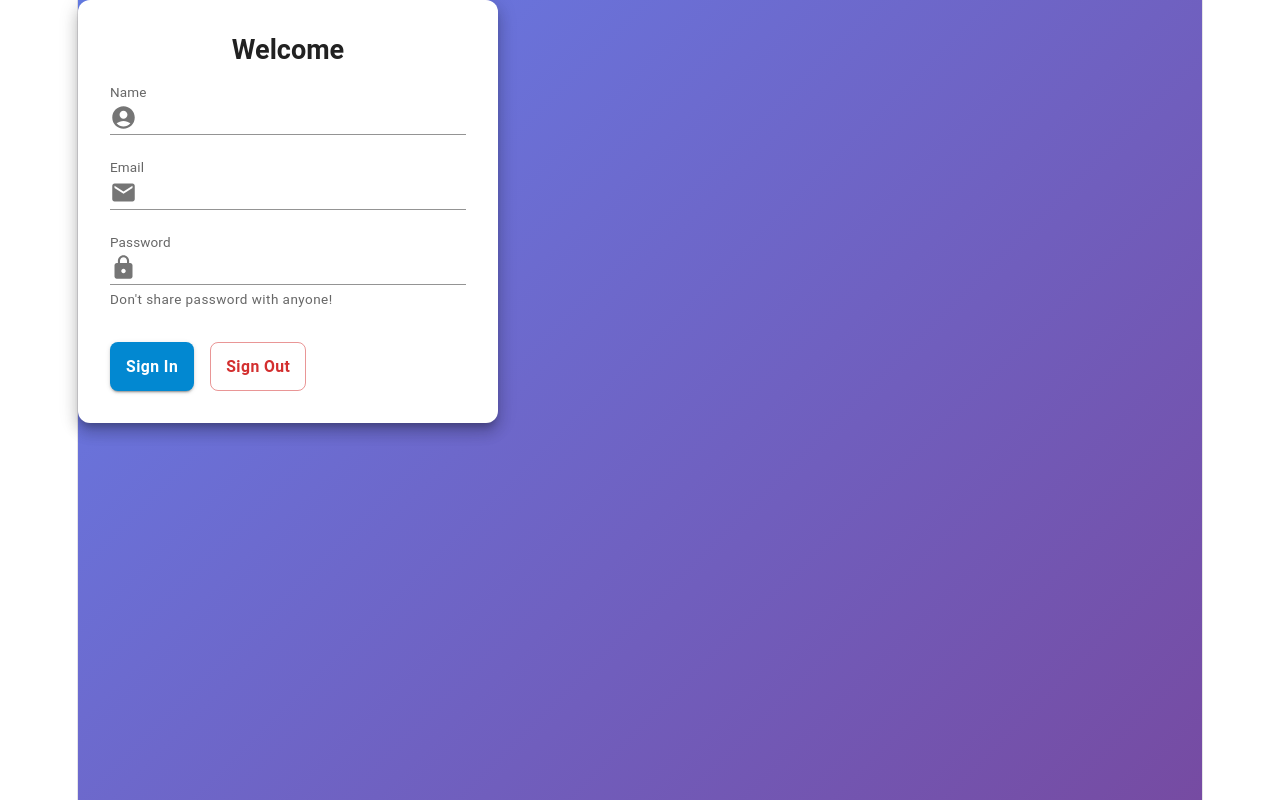
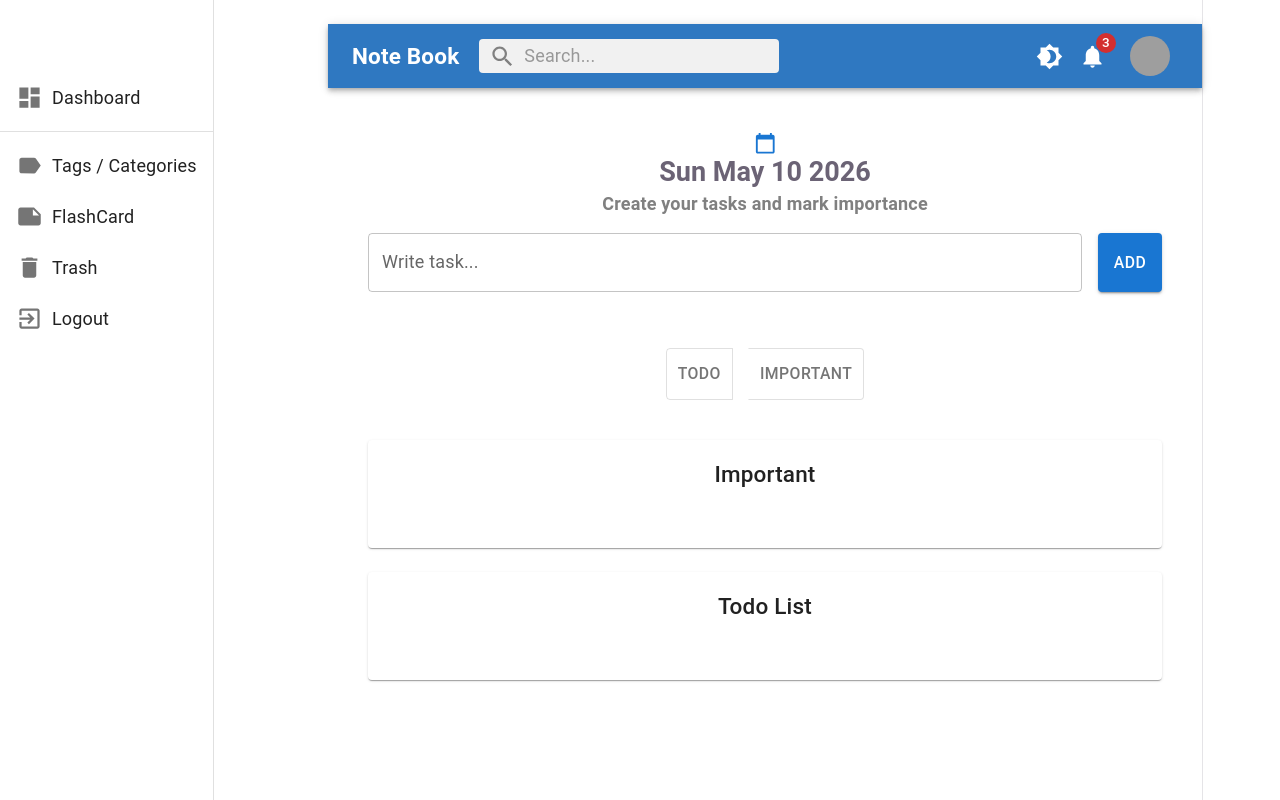
Before and after one commit to zinmarkhaing1/sl-interm-pj, a React (Vite) app in the folder note-taking-app/: page / in a window 1280 px wide. Built offline with nearby package versions, Linux system fonts and the light colour scheme; grey boxes are pictures that could not be loaded.

Commit message:
[pages]HomePage

```diff
--- a/note-taking-app/src/App.tsx
+++ b/note-taking-app/src/App.tsx
@@ -122,12 +122,20 @@
 // export default App;
 
 import './App.css';
-import { LoginForm } from './auth/LoginForm';
+import { NoteCategory } from './components/note_layout/NoteCategory';
+import { HomePage } from './pages/HomePage';
+// import { HeaderBar } from './components/header_bar/HeaderBar';
+// import { SideMenu } from './components/sidemenu_bar/SideMenu';
+// import { LoginForm } from './auth/LoginForm';
 function App() {
   return (
     <>
     <div>
-    <LoginForm/>
+    {/* <LoginForm/> */}
+    {/* <HeaderBar/> */}
+    {/* <SideMenu/> */}
+    {/* <NoteCategory/> */}
+    <HomePage/>
     </div>
     </>
   )
--- a/note-taking-app/src/auth/LoginForm.tsx
+++ b/note-taking-app/src/auth/LoginForm.tsx
@@ -20,137 +20,178 @@
 //     )
 // }
 
-import Box from '@mui/material/Box';
-import { Paper,Typography,Button,Stack,CircularProgress, InputAdornment,TextField, } from '@mui/material';
-import AccountCircle from '@mui/icons-material/AccountCircle';
-import { Email } from '@mui/icons-material';
-import { Lock } from '@mui/icons-material';
-import { useState } from 'react';
-import { useNavigate } from 'react-router-dom';
+// import Box from '@mui/material/Box';
+// import { Paper,Typography,Button,Stack,CircularProgress, InputAdornment,TextField, } from '@mui/material';
+// import AccountCircle from '@mui/icons-material/AccountCircle';
+// import { Email } from '@mui/icons-material';
+// import { Lock } from '@mui/icons-material';
+// import { useState } from 'react';
+// import { useNavigate } from 'react-router-dom';
 
-type FormState = {
-  name: string;
-  email: string;
-  password: string;
-};
+// type FormState = {
+//   name: string;
+//   email: string;
+//   password: string;
+// };
 
-type TouchedState = {
-  name: boolean;
-  email: boolean;
-  password: boolean;
-};
-export const LoginForm =()=>{
-    const [form, setForm] = useState<FormState>({
-        name: "",
-        email: "",
-        password: "",
-      });
+// type TouchedState = {
+//   name: boolean;
+//   email: boolean;
+//   password: boolean;
+// };
+// export const LoginForm =()=>{
+//     const [form, setForm] = useState<FormState>({
+//         name: "",
+//         email: "",
+//         password: "",
+//       });
 
-      const [touched, setTouched] = useState<TouchedState>({
-        name: false,
-        email: false,
-        password: false,
-      });
+//       const [touched, setTouched] = useState<TouchedState>({
+//         name: false,
+//         email: false,
+//         password: false,
+//       });
 
-      const [loading, setLoading] = useState<boolean>(false);
+//       const [loading, setLoading] = useState<boolean>(false);
 
-      const navigate = useNavigate();
+//       const navigate = useNavigate();
 
-      const errors = {
-        name: !form.name.trim(),
-        email: !form.email.includes("@"),
-        password: form.password.length < 6,
-      };
+//       const errors = {
+//         name: !form.name.trim(),
+//         email: !form.email.includes("@"),
+//         password: form.password.length < 6,
+//       };
 
-      const handleChange = (field: keyof FormState, value: string) => {
-        // setForm({ ...form, [field]: value });
-        setForm ((prev) =>({
-            ...prev,[field]:value,
-        }))
-      };
+//       const handleChange = (field: keyof FormState, value: string) => {
+//         // setForm({ ...form, [field]: value });
+//         setForm ((prev) =>({
+//             ...prev,[field]:value,
+//         }))
+//       };
 
-      const handleSubmit = async () => {
-        setTouched({
-          name: true,
-          email: true,
-          password: true,
-        });
+//       const handleSubmit = async () => {
+//         setTouched({
+//           name: true,
+//           email: true,
+//           password: true,
+//         });
 
-        if (errors.name || errors.email || errors.password) return;
+//         if (errors.name || errors.email || errors.password) return;
 
-        setLoading(true);
+//         setLoading(true);
 
-        await new Promise((res) => setTimeout(res, 2000));
+//         await new Promise((res) => setTimeout(res, 2000));
 
-        setLoading(false);
+//         setLoading(false);
 
-        localStorage.setItem("token", "demo-token");
-        navigate("/dashboard");
-      };
-const handleLogout = () => {
-  setForm({
-    name: "",
-    email: "",
-    password: "",
-  });
+//         localStorage.setItem("token", "demo-token");
+//         navigate("/dashboard");
+//       };
+// const handleLogout = () => {
+//   setForm({
+//     name: "",
+//     email: "",
+//     password: "",
+//   });
 
-  localStorage.removeItem("token");
+//   localStorage.removeItem("token");
 
-  navigate("/login");
-};
+//   navigate("/login");
+// };
 
-return(
-    <Box  sx={{ minHeight: "100vh",background: "linear-gradient(135deg, #667eea 0%, #764ba2 100%)" ,}}  >
-        <Paper  elevation={10} sx={{width: 420,p: 4,borderRadius: 3,}}>
-        <Typography variant="h5" sx={{textAlign:"center",fontWeight:"bold"}}>Welcome </Typography>
-            <TextField fullWidth margin='normal' label="Name" slotProps={{input: {startAdornment: (
-              <InputAdornment position="start"> <AccountCircle /></InputAdornment> ),},}} variant="standard"  value={form.name}
-            onChange={(e) => handleChange("name", e.target.value)}
-            onBlur={() =>
-              setTouched((prev) => ({ ...prev, name: true }))
-            }
-            error={touched.name && errors.name}
-            helperText={
-              touched.name && errors.name ? "Name is required" : ""
-            }/>
-            <TextField fullWidth margin='normal'  label="Email" slotProps={{input: {startAdornment: (
-              <InputAdornment position="start"> <Email /></InputAdornment> ),},}} variant="standard" value={form.email}
-            onChange={(e) => handleChange("email", e.target.value)}
-            onBlur={() =>
-              setTouched((prev) => ({ ...prev, email: true }))
-            }
-            error={touched.email && errors.email}
-            helperText={
-              touched.email && errors.email ? "Invalid email" : ""
-            }/>
-            <TextField fullWidth margin='normal' label="Password" type='password' slotProps={{input: {startAdornment: (
-              <InputAdornment position="start"> <Lock /></InputAdornment> ),},}} variant="standard" value={form.password}
-            onChange={(e) => handleChange("password", e.target.value)}
-            onBlur={() =>
-              setTouched((prev) => ({ ...prev, password: true }))
-            }
-            error={touched.password && errors.password}
-            helperText={
-              touched.password && errors.password
-                ? "Min 6 characters required"
-                : "Don't share password with anyone!"
-            } />
-            <Stack spacing={2} direction='row' sx={{mt:3}}>
-            <Button variant="contained" color="info"  sx={{mt: 1, py: 1.2, borderRadius: 2,textTransform: "none",fontWeight: "bold",}} onClick={handleSubmit}
-            disabled={loading}> {loading ? (
-              <CircularProgress size={22} sx={{ color: "white" }} />
-            ) : (
-              "Sign In"
-            )}</Button>
-            <Button variant="outlined" color="error"  sx={{mt: 1, py: 1.2, borderRadius: 2,textTransform: "none",fontWeight: "bold", }} onClick={handleLogout}>Sign Out</Button>
-            </Stack>
+// return(
+//     <Box  sx={{ minHeight: "100vh",background: "linear-gradient(135deg, #667eea 0%, #764ba2 100%)" ,}}  >
+//         <Paper  elevation={10} sx={{width: 420,p: 4,borderRadius: 3,}}>
+//         <Typography variant="h5" sx={{textAlign:"center",fontWeight:"bold"}}>Welcome </Typography>
+//             <TextField fullWidth margin='normal' label="Name" slotProps={{input: {startAdornment: (
+//               <InputAdornment position="start"> <AccountCircle /></InputAdornment> ),},}} variant="standard"  value={form.name}
+//             onChange={(e) => handleChange("name", e.target.value)}
+//             onBlur={() =>
+//               setTouched((prev) => ({ ...prev, name: true }))
+//             }
+//             error={touched.name && errors.name}
+//             helperText={
+//               touched.name && errors.name ? "Name is required" : ""
+//             }/>
+//             <TextField fullWidth margin='normal'  label="Email" slotProps={{input: {startAdornment: (
+//               <InputAdornment position="start"> <Email /></InputAdornment> ),},}} variant="standard" value={form.email}
+//             onChange={(e) => handleChange("email", e.target.value)}
+//             onBlur={() =>
+//               setTouched((prev) => ({ ...prev, email: true }))
+//             }
+//             error={touched.email && errors.email}
+//             helperText={
+//               touched.email && errors.email ? "Invalid email" : ""
+//             }/>
+//             <TextField fullWidth margin='normal' label="Password" type='password' slotProps={{input: {startAdornment: (
+//               <InputAdornment position="start"> <Lock /></InputAdornment> ),},}} variant="standard" value={form.password}
+//             onChange={(e) => handleChange("password", e.target.value)}
+//             onBlur={() =>
+//               setTouched((prev) => ({ ...prev, password: true }))
+//             }
+//             error={touched.password && errors.password}
+//             helperText={
+//               touched.password && errors.password
+//                 ? "Min 6 characters required"
+//                 : "Don't share password with anyone!"
+//             } />
+//             <Stack spacing={2} direction='row' sx={{mt:3}}>
+//             <Button variant="contained" color="info"  sx={{mt: 1, py: 1.2, borderRadius: 2,textTransform: "none",fontWeight: "bold",}} onClick={handleSubmit}
+//             disabled={loading}> {loading ? (
+//               <CircularProgress size={22} sx={{ color: "white" }} />
+//             ) : (
+//               "Sign In"
+//             )}</Button>
+//             <Button variant="outlined" color="error"  sx={{mt: 1, py: 1.2, borderRadius: 2,textTransform: "none",fontWeight: "bold", }} onClick={handleLogout}>Sign Out</Button>
+//             </Stack>
 
 
-        </Paper>
+//         </Paper>
 
 
 
-    </Box>
+//     </Box>
 
-)
+// )
+// }
+
+import { Box, Paper,TextField,Typography,InputAdornment,Stack,Button } from '@mui/material';
+import { ThemeProvider,createTheme } from '@mui/material/styles';
+import AccountCircle from '@mui/icons-material/AccountCircle';
+import Email from '@mui/icons-material/Email';
+import Lock from '@mui/icons-material/Lock';
+const theme = createTheme({
+  palette: {
+    primary: {
+      main: '#accbed',
+      dark: '#6596c6',
+    },
+  },
+});
+export const LoginForm = () => {
+  return (
+     <ThemeProvider theme={theme}>
+
+            <Box  sx={{display:'flex',justifyContent:'center',alignItems:"center",minHeight:"100vh",bgcolor:'primary.main','&:hover':{bgcolor:'primary.dark',pt:5}}}>
+                <Paper elevation={10} sx={{width: 420,p: 4,borderRadius: 3,}} >
+                   <Typography variant="h5" sx={{textAlign:"center",fontWeight:"bold",color:'#2f72ba'}}>Welcome </Typography>
+                   <TextField fullWidth margin='normal' variant='standard' label="Name" slotProps={{input: {startAdornment: (
+                    <InputAdornment position="start"> <AccountCircle /></InputAdornment> ),},}} />
+                    <TextField fullWidth margin='normal' variant='standard' label="Email" slotProps={{input: {startAdornment: (
+                    <InputAdornment position="start"> <Email /></InputAdornment> ),},}} />
+                    <TextField fullWidth margin='normal' variant='standard' label="Password" type='password' slotProps={{input: {startAdornment: (
+                    <InputAdornment position="start"> <Lock /></InputAdornment> ),},}} />
+
+                    <Stack spacing={2} direction='row' sx={{mt:3,justifyContent:"center",alignItems:"center"}}>
+                        <Button variant="contained" color='info' sx={{mt:1, py:1.2,borderRadius:2, textTransform:"none",fontWeight:"bold"}}> Sign In</Button>
+                        <Button variant="outlined" color='info' sx={{mt:1, py:1.0,borderRadius:2, textTransform:"none",fontWeight:"bold"}}> Sign Out</Button>
+                    </Stack>
+                </Paper>
+
+
+            </Box>
+
+    </ThemeProvider>
+
+  )
 }
--- /dev/null
+++ b/note-taking-app/src/components/header_bar/HeaderBar.tsx
@@ -0,0 +1,65 @@
+// import React from 'react'
+import {
+  AppBar,
+  InputBase,
+  styled,
+  Toolbar,
+  Typography,
+  Box,
+  IconButton,
+  Badge,
+  Avatar,
+} from "@mui/material";
+import SearchIcon from "@mui/icons-material/Search";
+import Brightness7Icon from "@mui/icons-material/Brightness7";
+import Brightness4Icon from "@mui/icons-material/Brightness4";
+import NotificationsIcon from "@mui/icons-material/Notifications";
+
+import { useState } from "react";
+const Search = styled("div")(({ theme }) => ({
+  position: "relative",
+  borderRadius: theme.shape.borderRadius,
+  backgroundColor: "#f1f1f1",
+  marginLeft: 20,
+  width: "300px",
+  display: "flex",
+  alignItems: "center",
+  padding: "0 10px",
+}));
+
+export const HeaderBar = () => {
+  const [darkMode, setDarkMode] = useState(false);
+  return (
+    <AppBar
+      position="static"
+      sx={{ bgcolor: darkMode ? "#3b5673" : "#2f78c1",mt:3 }}
+    >
+      <Toolbar >
+        <Typography variant="h6" sx={{ fontWeight: "bold" }}>
+          {" "}
+          Note Book
+        </Typography>
+        <Search>
+          <SearchIcon sx={{ color: "gray", mr: 1 }} />
+          <InputBase placeholder="Search..." fullWidth />
+          </Search>
+          <Box sx={{ flexGrow: 1 }} />
+
+          <IconButton color="inherit" onClick={() => setDarkMode(!darkMode)}>
+            {darkMode ? <Brightness7Icon /> : <Brightness4Icon />}
+          </IconButton>
+
+          <IconButton color="inherit">
+            <Badge badgeContent={3} color="error">
+              <NotificationsIcon />
+            </Badge>
+          </IconButton>
+
+          <IconButton sx={{ ml: 1 }}>
+            <Avatar alt="User" src="https://i.pravatar.cc/300" />
+          </IconButton>
+
+      </Toolbar>
+    </AppBar>
+  );
+};
--- /dev/null
+++ b/note-taking-app/src/components/note_layout/NoteCategory.tsx
@@ -0,0 +1,46 @@
+import { Box, Typography ,TextField,Button,ToggleButtonGroup,ToggleButton,List,ListItem,ListItemText,Paper} from '@mui/material';
+import CalendarTodayIcon from '@mui/icons-material/CalendarToday';
+
+
+
+const today = new Date().toDateString();
+export const NoteCategory = () => {
+  return (
+    <Box sx={{p:3}}>
+        <CalendarTodayIcon fontSize="small" color="primary"/>
+        <Typography variant='h5' sx={{fontWeight:'bold'}} >{today}</Typography>
+        <Typography sx={{color:'gray', fontWeight:'bold',mb:2}}>
+        Create your tasks and mark importance
+      </Typography>
+
+      <Box sx={{display:'flex',gap:2,mb:2}}>
+        <TextField fullWidth label="Write task..."/>
+
+        <Button variant="contained" > Add</Button>
+      </Box>
+      <ToggleButtonGroup exclusive sx={{ mb: 3,p:2 ,m:3 }}>
+
+        <ToggleButton sx={{mr:2}} value="todo">Todo</ToggleButton>
+        <ToggleButton value="important">Important </ToggleButton>
+      </ToggleButtonGroup>
+      <Paper sx={{ p: 2, mb: 3 }}>
+        <Typography variant="h6"> Important</Typography>
+
+        <List>
+              <ListItem>   <ListItemText  />
+              </ListItem>
+
+        </List>
+      </Paper>
+      <Paper sx={{ p: 2, mb: 3 }}>
+        <Typography variant="h6"> Todo List</Typography>
+
+        <List>
+              <ListItem>   <ListItemText  />
+              </ListItem>
+
+        </List>
+      </Paper>
+    </Box>
+  )
+}
--- /dev/null
+++ b/note-taking-app/src/components/sidemenu_bar/SideMenu.tsx
@@ -0,0 +1,65 @@
+// import React from 'react'
+
+import { Drawer, List, ListItemButton, ListItemIcon, ListItemText, Toolbar,Divider } from "@mui/material";
+import DashboardIcon from "@mui/icons-material/Dashboard";
+import NoteIcon from "@mui/icons-material/Note";
+import LabelIcon from "@mui/icons-material/Label";
+import DeleteIcon from "@mui/icons-material/Delete";
+import ExitToAppIcon from "@mui/icons-material/ExitToApp";
+
+
+
+
+const drawerWidth = 250;
+export const SideMenu = () => {
+  return (
+    <Drawer variant="permanent" sx={{width:drawerWidth, flexShrink:0,"&.MuiDrawer-paper":{width:drawerWidth,boxSizing:"border-box"},}}>
+        <Toolbar/>
+        <List>
+            {/* dashboard  */}
+            <ListItemButton>
+                <ListItemIcon>
+                    <DashboardIcon/>
+                </ListItemIcon>
+                <ListItemText primary="Dashboard"/>
+            </ListItemButton>
+
+            <Divider sx={{my:1}}/>
+            {/* Categories  */}
+            <ListItemButton>
+                <ListItemIcon>
+                    <LabelIcon/>
+                </ListItemIcon>
+                <ListItemText primary="Tags / Categories"/>
+            </ListItemButton>
+
+            {/* FlashCard  */}
+            <ListItemButton>
+                <ListItemIcon>
+                    <NoteIcon/>
+                </ListItemIcon>
+                <ListItemText primary="FlashCard"/>
+            </ListItemButton>
+
+            {/* Trash  */}
+            <ListItemButton>
+                <ListItemIcon>
+                    <DeleteIcon/>
+                </ListItemIcon>
+                <ListItemText primary="Trash"/>
+            </ListItemButton>
+
+            {/* logout  */}
+            <ListItemButton>
+                <ListItemIcon>
+                    <ExitToAppIcon/>
+                </ListItemIcon>
+                <ListItemText primary="Logout"/>
+            </ListItemButton>
+
+
+
+        </List>
+    </Drawer>
+  )
+}
--- a/note-taking-app/src/main.tsx
+++ b/note-taking-app/src/main.tsx
@@ -1,11 +1,15 @@
-import { BrowserRouter } from 'react-router-dom'
+// import { BrowserRouter } from 'react-router-dom'
 import { createRoot } from 'react-dom/client'
 import './index.css'
 import App from './App.tsx';
+import { StrictMode } from 'react';
 
 
 createRoot(document.getElementById('root')!).render(
-  <BrowserRouter>
-    <App />
-  </BrowserRouter>,
+  // <BrowserRouter>
+  //   <App />
+  // </BrowserRouter>,
+  <StrictMode>
+    <App/>
+  </StrictMode>
 )
--- a/note-taking-app/src/pages/HomePage.tsx
+++ b/note-taking-app/src/pages/HomePage.tsx
@@ -0,0 +1,19 @@
+// import React from 'react'
+import { SideMenu } from "../components/sidemenu_bar/SideMenu"
+import { HeaderBar } from "../components/header_bar/HeaderBar"
+import { NoteCategory } from "../components/note_layout/NoteCategory"
+import { Box } from "@mui/material"
+
+export const HomePage = () => {
+  return (
+    <Box sx={{display:'flex'}}>
+      <SideMenu/>
+      <Box sx={{flexGrow:1}}>
+        <HeaderBar/>
+        <Box sx={{p:2}}>
+          <NoteCategory/>
+        </Box>
+      </Box>
+    </Box>
+  )
+}
```
